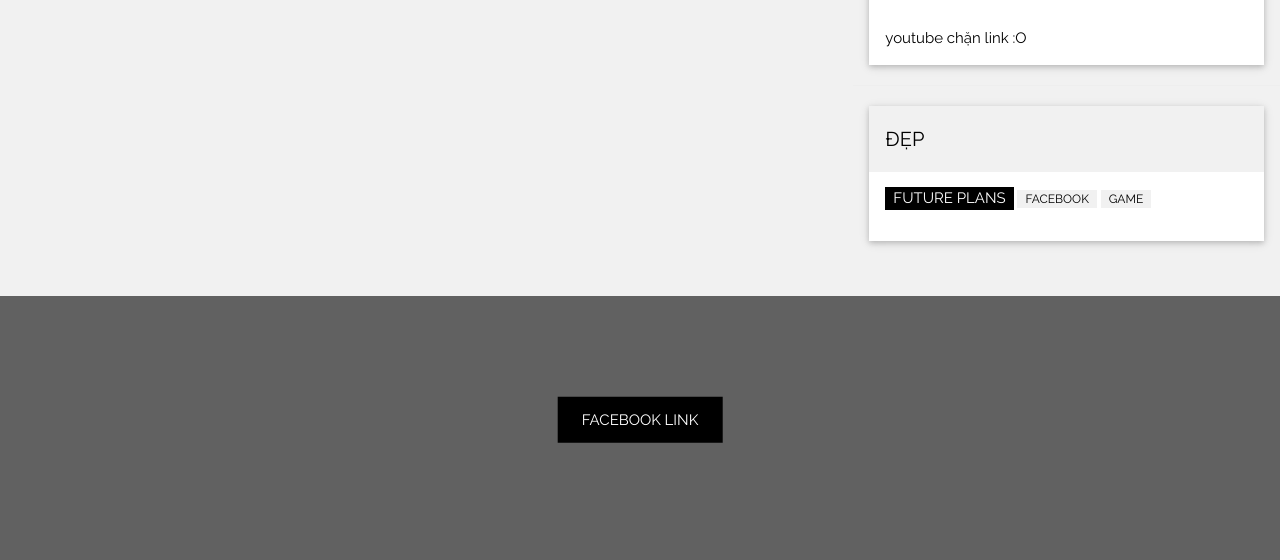
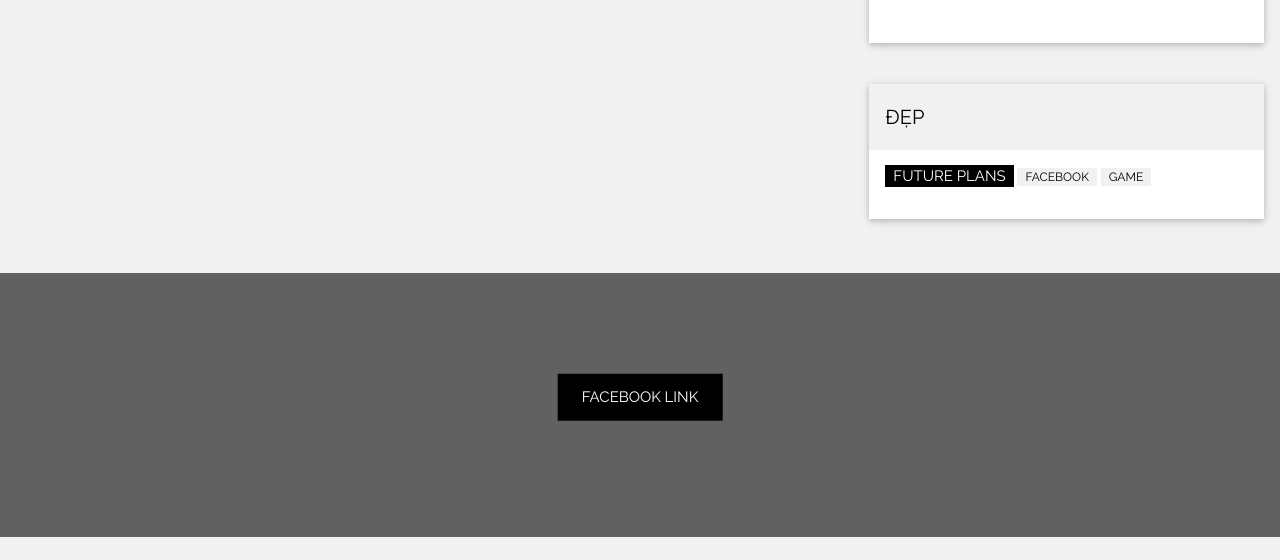
Before and after one commit to abcs321/b3, a plain HTML site: page index.html in a window 1280 px wide. Shown: the part 1221-1781 px from the top of the page. After the commit the page ends 1758 px from the top, so only its background shows below. Drawn offline with nearby package versions, Linux system fonts and the light colour scheme.

Commit message:
Update index.html

```diff
--- a/index.html
+++ b/index.html
@@ -63,7 +63,6 @@ body,h1,h2,h3,h4,h5 {font-family: "Raleway", sans-serif}
       <li class="w3-padding-16">
         <iframe width="400" height="315" src="https://www.youtube.com/embed/VEe_yIbW64w?si=7a54j11Xnmx2Uqz6" title="YouTube video player" frameborder="0" allow="accelerometer; autoplay; clipboard-write; encrypted-media; gyroscope; picture-in-picture; web-share" referrerpolicy="strict-origin-when-cross-origin" allowfullscreen></iframe>
         <span class="w3-large"></span><br>
-        <span>youtube chặn link :O</span>
       </li>
     </ul>
   </div>
```
